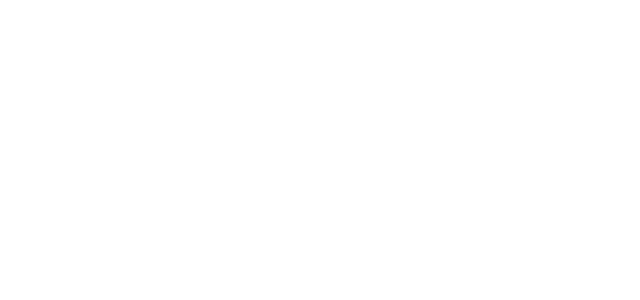
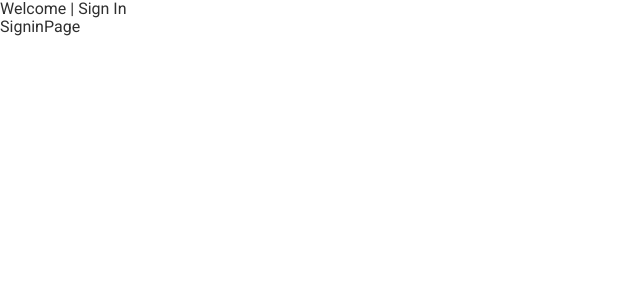
Before and after one commit to OlenaShatalova/team-03-water-tracker-frontend, a React (Vite) app: page /signin in a window 1280 px wide. Before the commit this address had no page. Shown: the top 300 px of the page, without its empty margins (0-640 px from the left). Built offline with nearby package versions, Linux system fonts and the light colour scheme.

Commit message:
rendering attempt with SigninPage

```diff
--- a/src/App.jsx
+++ b/src/App.jsx
@@ -11,7 +11,7 @@
 
 import MainPage from "./pages/MainPage/MainPage";
 import SignupPage from "./pages/SignupPage/SignupPage";
-// import SigninPage from "./pages/SigninPage/SigninPage";
+import SigninPage from "./pages/SigninPage/SigninPage";
 import HomePage from "./pages/HomePage/HomePage";
 
 const App = () => {
@@ -20,7 +20,7 @@
       <Route path="/" element={<SharedLayout />}>
         <Route path="welcome" element={<MainPage />} />
         <Route path="signup" element={<SignupPage />} />
-        {/* <Route path="signin" element={<SigninPage />} /> */}
+        <Route path="signin" element={<SigninPage />} />
         <Route path="home" element={<HomePage />} />
       </Route>
     </Routes>
--- a/src/pages/MainPage/MainPage.jsx
+++ b/src/pages/MainPage/MainPage.jsx
@@ -1,8 +1,5 @@
+const MainPage = () => {
+  return <div>MainPage</div>;
+};
 
-const MainPage = () => {
-  return (
-    <div>MainPage</div>
-  )
-}
-
-export default MainPage
+export default MainPage;
--- a/src/pages/SigninPage/SignInPage.jsx
+++ b/src/pages/SigninPage/SignInPage.jsx
@@ -1,8 +1,5 @@
+const SigninPage = () => {
+  return <div>SigninPage</div>;
+};
 
-const SigninPage = () => {
-  return (
-    <div>SigninPage</div>
-  )
-}
-
-export default SigninPage
+export default SigninPage;
--- a/src/pages/SignupPage/SignupPage.jsx
+++ b/src/pages/SignupPage/SignupPage.jsx
@@ -1,8 +1,5 @@
+const SignupPage = () => {
+  return <div>SignupPage</div>;
+};
 
-const SignupPage = () => {
-  return (
-    <div>SignupPage</div>
-  )
-}
-
-export default SignupPage
+export default SignupPage;
```
Also changed, not shown: src/pages/NotFoundPage/NotFoundPage.jsx (+3 -5 lines).
